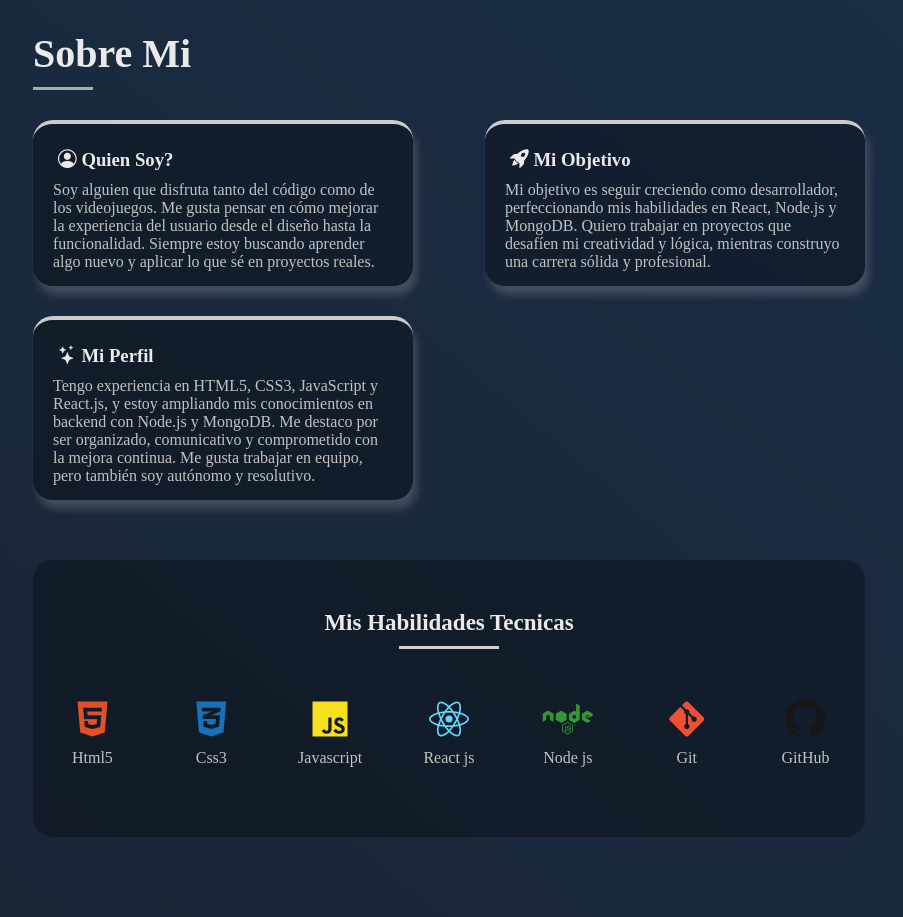
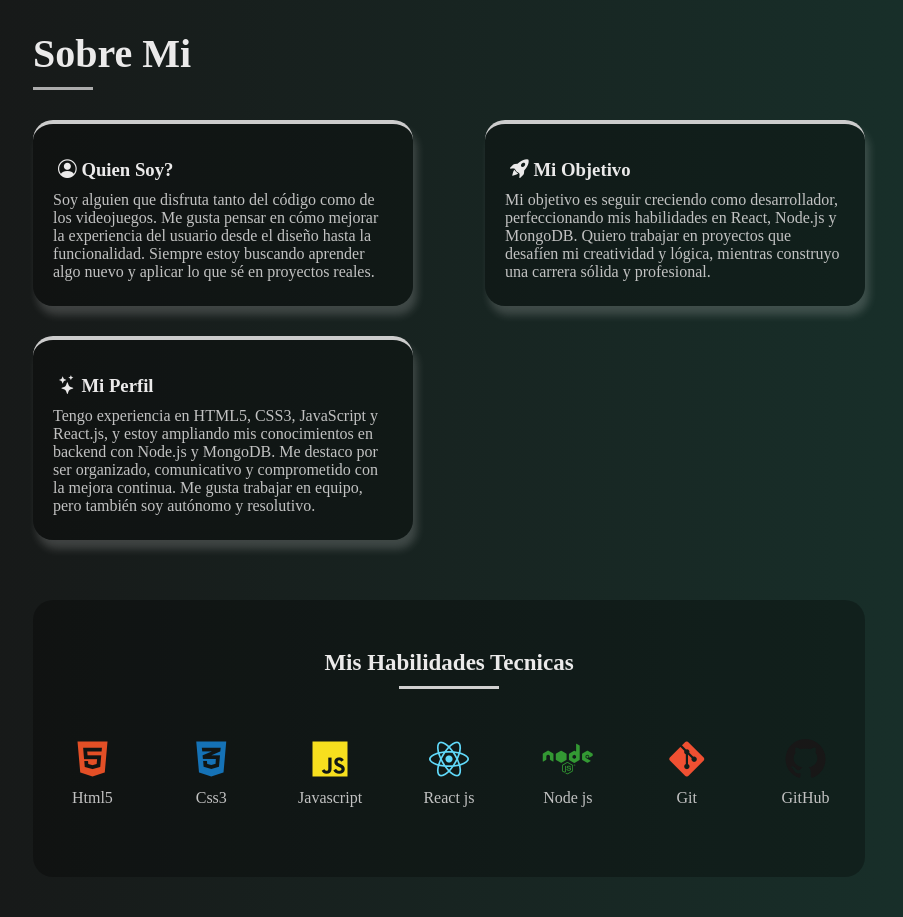
Before and after one commit to Orlandperez/porfolio-frontend, a React (Vite) app: page / in a window 1280 px wide. Shown: the part 980-1897 px from the top of the page, without its empty margins (191-1094 px from the left). Built offline with nearby package versions, Linux system fonts and the light colour scheme.

Commit message:
Porfolio v3.1

```diff
--- a/src/App.css
+++ b/src/App.css
@@ -21,25 +21,25 @@ a:hover{
 
 /* Animación de gradiente suave */
 body {
-  background: linear-gradient(220deg,
-    rgba(68, 3, 3, 0.959),
+  background: linear-gradient(270deg,
+    rgba(92, 5, 5, 0.959),
     rgba(0, 0, 0, 0.911),
-    rgba(59, 32, 7, 0.918),
+    rgba(66, 36, 8, 0.918),
     rgba(0, 0, 0, 0.911),
-    rgba(6, 29, 59, 0.918),
+    rgba(5, 23, 46, 0.918),
     rgba(0, 0, 0, 0.911),
-    rgba(5, 58, 46, 0.918),
+    rgba(4, 46, 36, 0.918),
     rgba(0, 0, 0, 0.911),
     rgba(63, 5, 5, 0.918),
     rgba(0, 0, 0, 0.911)
   );
   background-size: 1200% 1200%;
-  animation: rgbBackground 35s ease infinite;
+  animation: rgbBackground 70s ease infinite;
 }
 
 /* Nueva animación para el gradiente */
 @keyframes rgbBackground {
-  0% { background-position: 0% 50%; }
-  50% { background-position: 100% 50%; }
-  100% { background-position: 0% 50%; }
+  0% { background-position: 0% 50%;}
+  50% { background-position: 100% 50%;}
+  100% { background-position: 0% 50%;}
 }
--- a/src/styles/AboutMe.css
+++ b/src/styles/AboutMe.css
@@ -24,7 +24,7 @@
 }
 .aboutMe .about-container .about-info div{
     border-top: 4px solid rgb(204, 204, 204);
-    padding: 15px 20px;
+    padding: 25px 20px;
     border-radius: 20px;
     box-shadow: 4px 9px 9px 0px rgba(226, 226, 226, 0.2);
     height: 200px;
--- a/src/styles/Home.css
+++ b/src/styles/Home.css
@@ -55,3 +55,9 @@
         padding: 0 15px;
     }
 }
+
+@media(max-width: 395px){
+    .hero .hero-text h1{
+        font-size:34px;
+    }
+}
```
